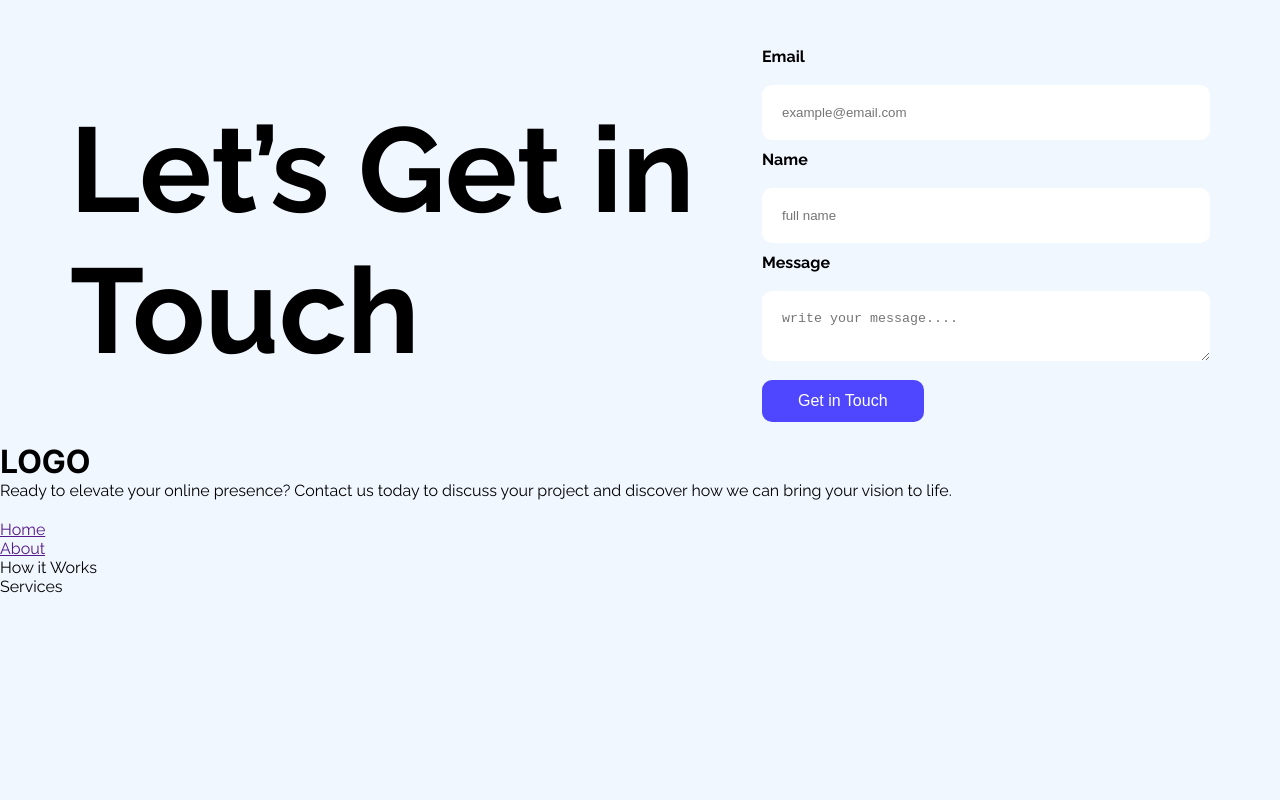
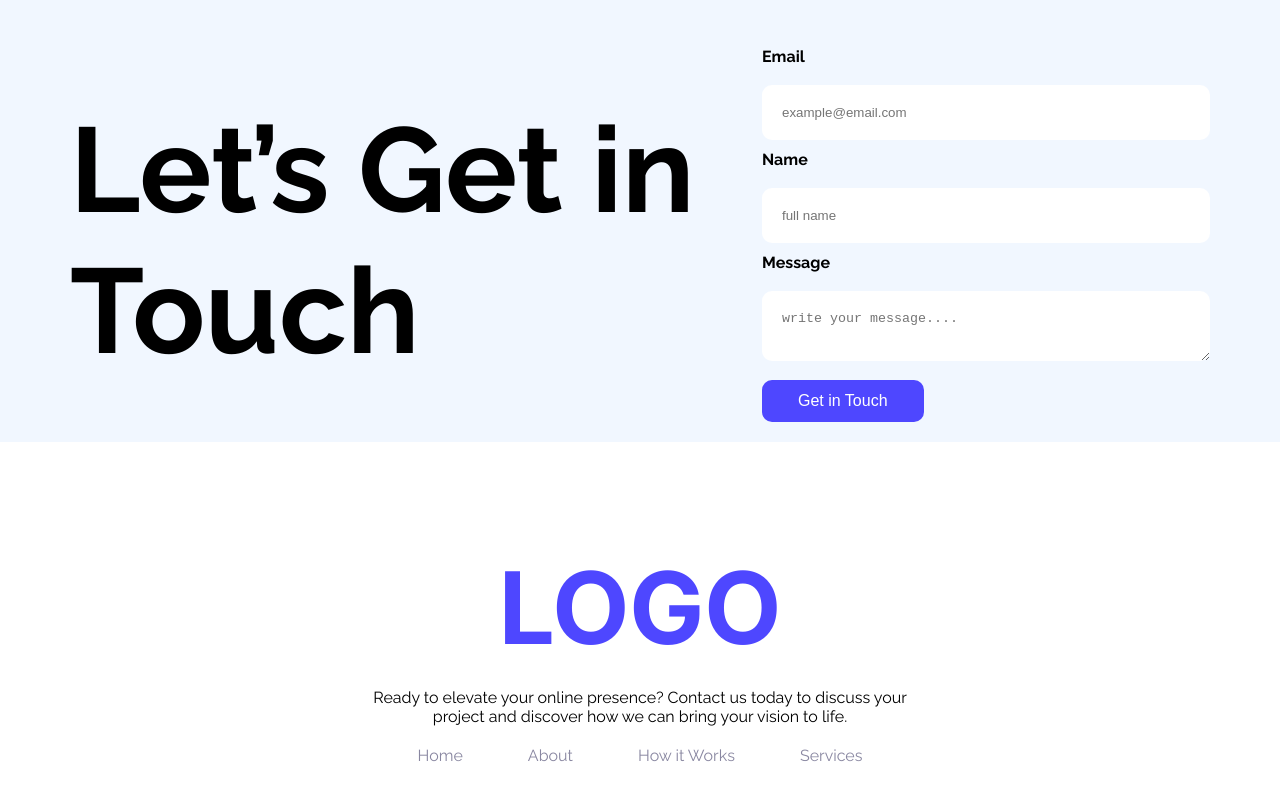
Before and after one commit to md-musaddik/assignment-1, a plain HTML site: page index.html in a window 1280 px wide. Shown: the part 2866-3666 px from the top of the page. Before the commit the page ends 3462 px from the top, so only its background shows below. Drawn offline with Linux system fonts and the light colour scheme.

Commit message:
almost done

```diff
--- a/index.html
+++ b/index.html
@@ -135,12 +135,19 @@
     <footer>
         <h1 class="footer-title inter-bolder">LOGO</h1>
         <p>Ready to elevate your online presence? Contact us today to discuss your project and discover how we can bring your vision to life.</p>
-        <ul class="footer-nav">
-            <li><a href="">Home</a></li>
-            <li><a href="">About</a></li>
-            <li><a href=""></a>How it Works</li>
-            <li><a href=""></a>Services</li>
+        <div class="footer-nav">
+            <ul>
+            <li><a href="#home">Home</a></li>
+
+            <li><a href="#about">About</a></li>
+
+            <li><a href="#hit">How it Works</a></li>
+
+            <li><a href="#services">Services</a></li>
+
         </ul>
+        </div>
+
     </footer>
 </body>
 </html>
--- a/styles/style.css
+++ b/styles/style.css
@@ -202,3 +202,41 @@ label{
     display: block;
     margin-top:10px;
 }
+
+
+/* Footer  */
+
+footer{
+    text-align:center;
+    background-color: #fff;
+    padding:105px 0;
+
+
+}
+.footer-title{
+    font-size:100px;
+    color:#4E47FF;
+    padding-bottom:20px;
+}
+footer p{
+    width:540px;
+    margin:0 auto;
+    margin-bottom:20px;
+}
+.footer-nav{
+    width:510px;
+    margin:0 auto;
+
+}
+.footer-nav ul{
+    margin:0 auto;
+    display: flex;
+    justify-content: space-around;
+}
+.footer-nav ul li{
+    list-style-type: none;
+}
+.footer-nav a{
+    text-decoration: none;
+    color:#8987A1;
+}
```
